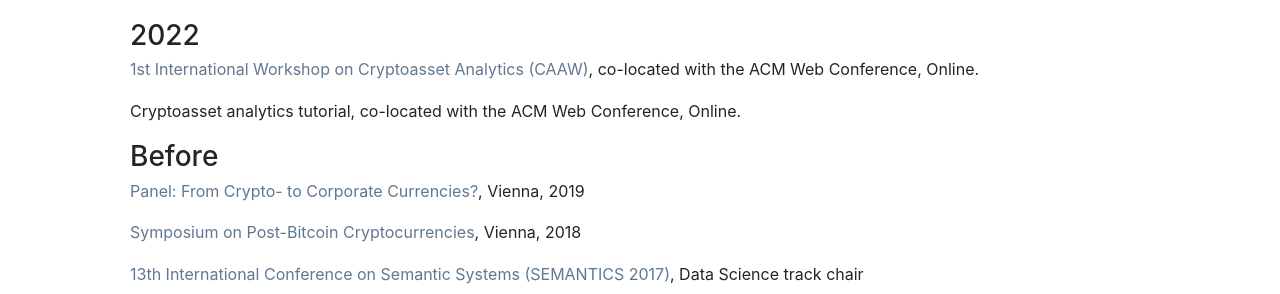
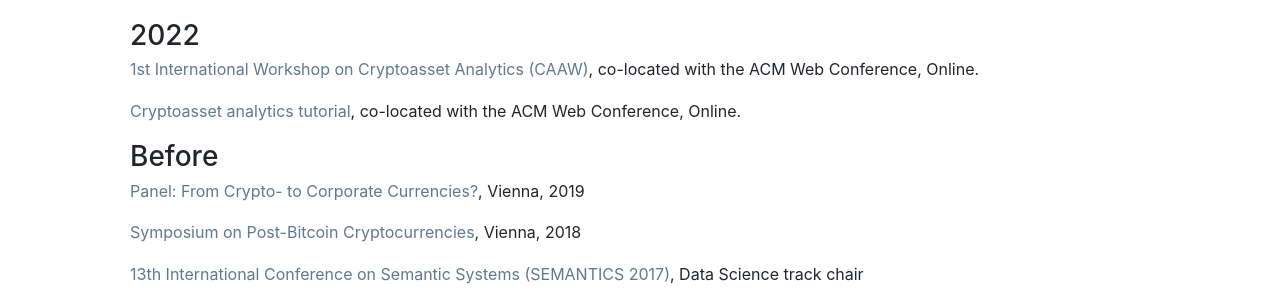
Before and after one commit to behas/behas.github.com, a Jekyll site: the page built from events.html, in a window 1280 px wide and 1339 px high. Shown: the part 627-921 px from the top of the window. Built offline with Jekyll 4.4.1, drawn with Linux system fonts in a browser that asks for light colours; a style sheet for code colours, icons or effects is not loaded.

Commit message:
fix HTML validation errors
- Fixed unclosed <p> tag in awards.html
- Changed invalid </br> to <br> in index.html
- Fixed invalid frown attribute to class="frown" in 404.html
- Fixed incomplete target="_" attributes to target="_blank"
- Fixed empty link tag in events.html

🤖 Generated with [Claude Code](https://claude.ai/code)

Co-Authored-By: Claude <noreply@anthropic.com>

```diff
--- a/404.html
+++ b/404.html
@@ -5,7 +5,7 @@ title: 404 Error
 
 <div class="container mt-5">
   <article>
-     <h1>Not found <span frown>:(</span></h1>
+     <h1>Not found <span class="frown">:(</span></h1>
      <div>
          <p>Sorry, but the page you were trying to view does not exist.</p>
          <p>It looks like this was the result of either:</p>
--- a/awards.html
+++ b/awards.html
@@ -16,6 +16,6 @@ permalink: /awards
 
   <p><a href="http://blog.okfn.org/2013/05/08/announcing-the-open-humanities-award-winners/" target="_blank">Open Humanities Award</a>, 2013</p>
 
-  <p><a href="http://ec.europa.eu/research/mariecurieactions/" target="_blank">Marie Curie IOF Fellowship</a>, 2011<p>
+  <p><a href="http://ec.europa.eu/research/mariecurieactions/" target="_blank">Marie Curie IOF Fellowship</a>, 2011</p>
 
 </div>
--- a/events.html
+++ b/events.html
@@ -34,7 +34,7 @@ permalink: /events
 
   <p><a href="https://caaw.io/2023/" target="_blank">1st International Workshop on Cryptoasset Analytics (CAAW)</a>, co-located with the ACM Web Conference, Online.</p>
 
-  <p><a href="https://cryptoassetanalytics.net/tutorial/" target="_blank"></a>Cryptoasset analytics tutorial, co-located with the ACM Web Conference, Online.</p>
+  <p><a href="https://cryptoassetanalytics.net/tutorial/" target="_blank">Cryptoasset analytics tutorial</a>, co-located with the ACM Web Conference, Online.</p>
 
   <h3>Before</h3>
 
--- a/index.html
+++ b/index.html
@@ -22,11 +22,11 @@ title: Research Profile
           </script>
         </p>
         <p>
-          <a href="https://bsky.app/profile/behas.bsky.social" target="_">@behas.bsky.social</a></br>
+          <a href="https://bsky.app/profile/behas.bsky.social" target="_blank">@behas.bsky.social</a><br>
         </p>
         <p>
           <i class="fa fa-github"></i>
-          <a href="http://github.com/behas" target="_">Github</a>
+          <a href="http://github.com/behas" target="_blank">Github</a>
         </p>
         <p>
           <i class="fa fa-linkedin"></i>
```
